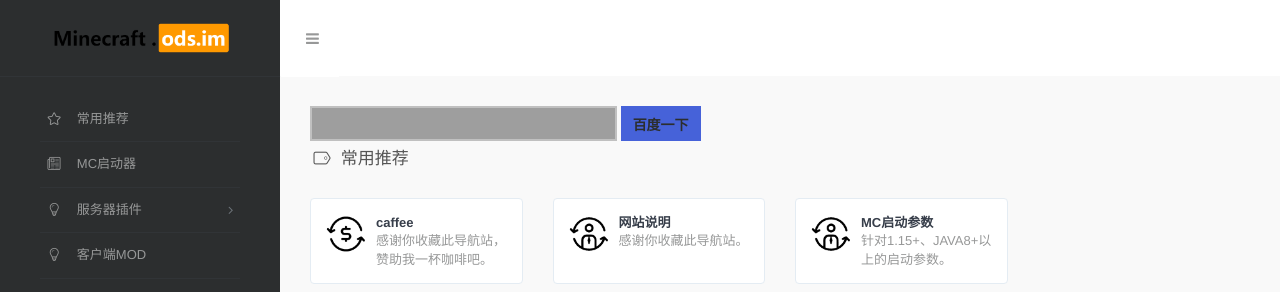
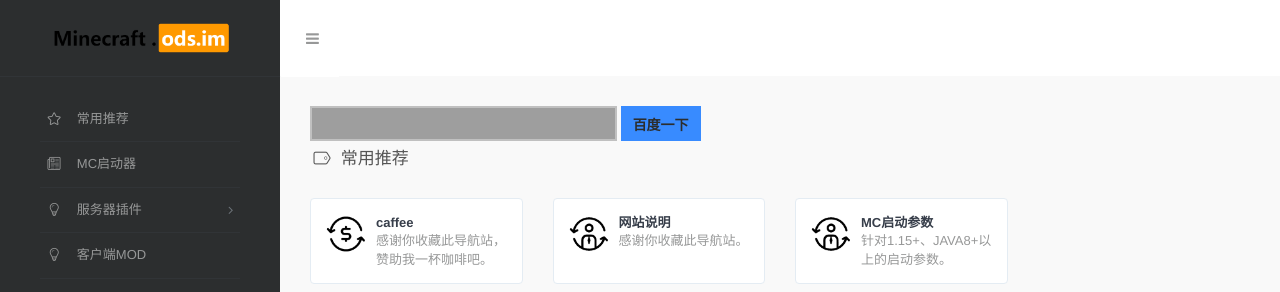
Before and after one commit to vlian5/Minecraft, a Jekyll site: the page built from index.html, in a window 1280 px wide. Shown: the top 292 px of the page. Built offline with Jekyll 4.4.1, drawn with Linux system fonts in a browser that asks for light colours; comment, search, counter and statistics services are not loaded; grey boxes are pictures that could not be loaded.

Commit message:
Update index.html

```diff
--- a/index.html
+++ b/index.html
@@ -109,7 +109,7 @@
 	#baidu form{margin:0;padding:0}
 	#baidu_keyword{width:307px;height:35px;line-height:35px;font:14px arial;padding: 2px 5px;margin-right:0px;border:2px solid #c0c0c0;outline:0;vertical-align:middle;}
 	#baidu_keyword{background:url(http://img.baidu.com/img/logo-80px.gif) no-repeat right center;}
-	#baidu_submit{width:80px;height:35px;line-height:35px;border:0;background: #4662d9;font-weight:bold;font:bold 14px arial;padding:0;padding-top:3px\9;cursor:pointer;vertical-align:middle}
+	#baidu_submit{width:80px;height:35px;line-height:35px;border:0;background: #388bff;font-weight:bold;font:bold 14px arial;padding:0;padding-top:3px\9;cursor:pointer;vertical-align:middle}
 	</style>
 	<div id="baidu">
 		<form action="https://www.baidu.com/s" target="_blank" id="baiduform">
```
